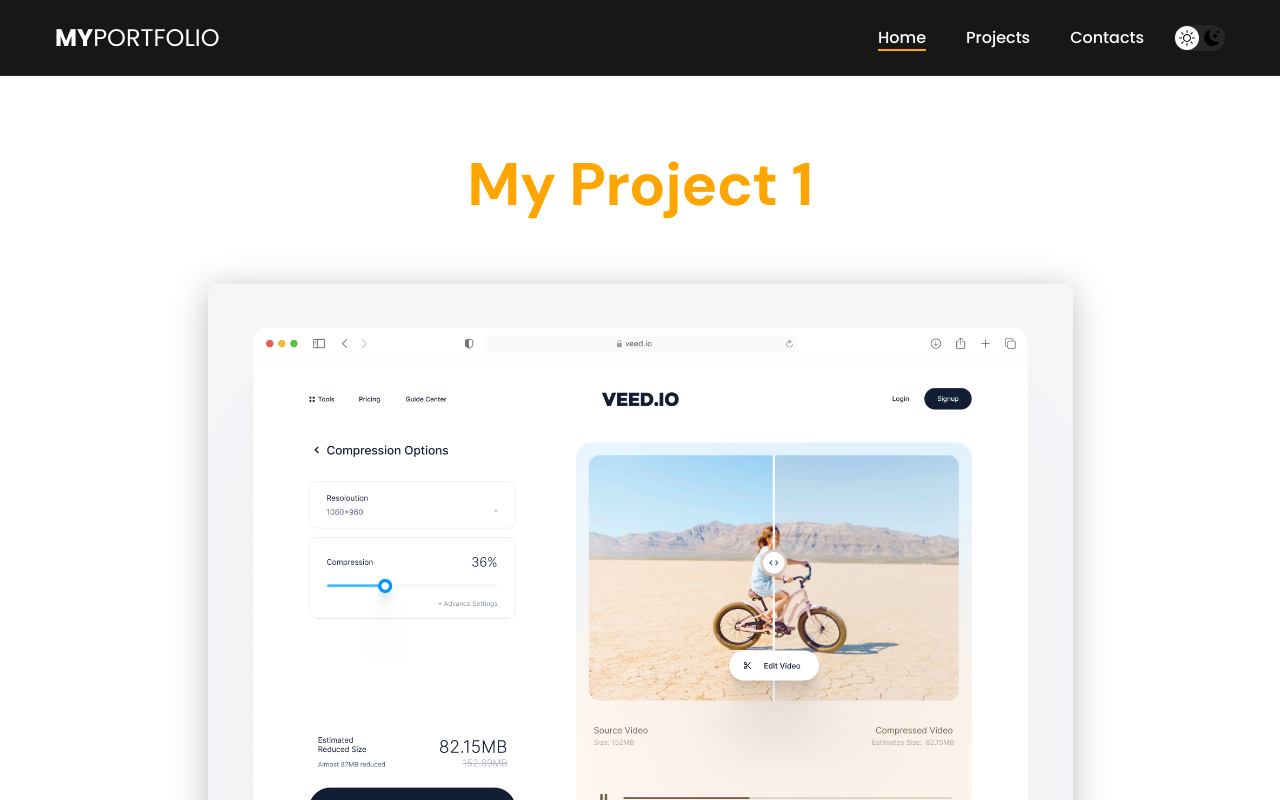
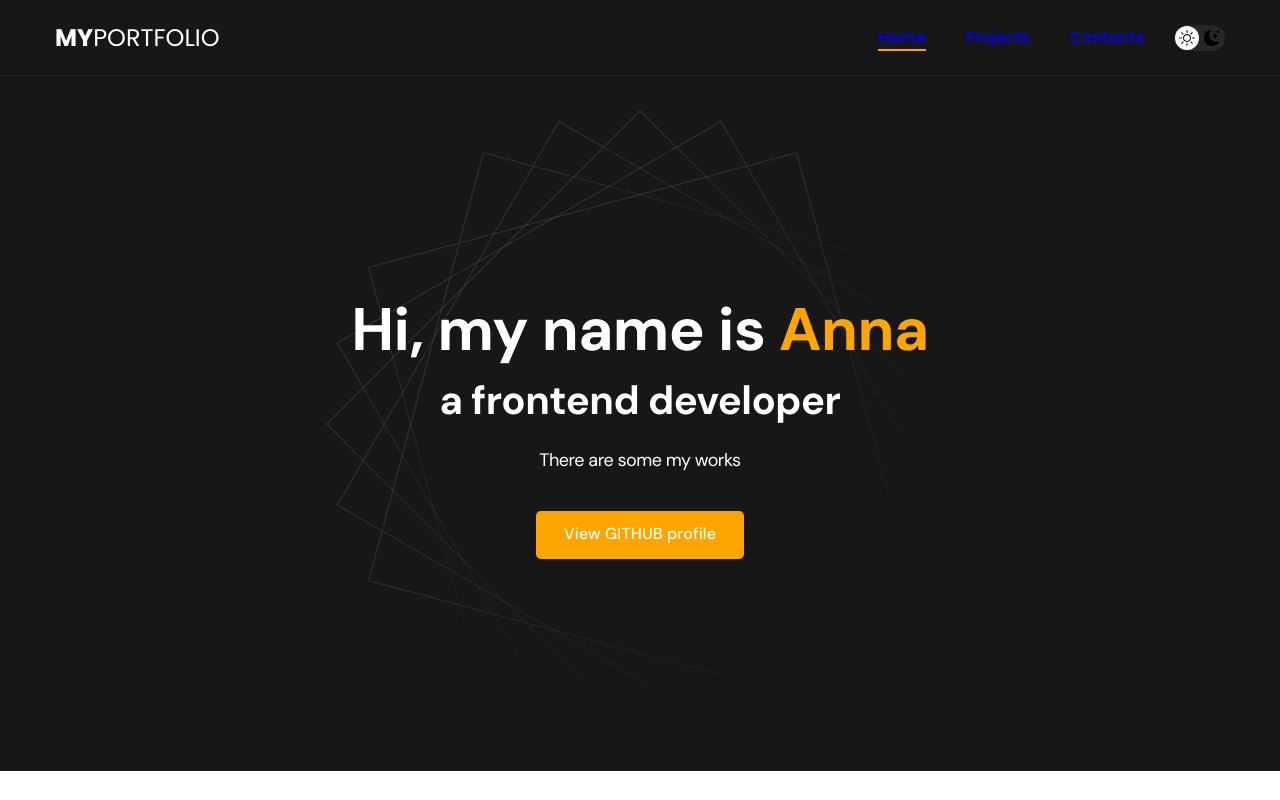
Before and after one commit to AnnaHelvetii/Portfolio-project-react, a React (Create React App) app: page / in a window 1280 px wide. Shown: the top 800 px of the page. Built offline with nearby package versions, Linux system fonts and the light colour scheme.

Commit message:
Second Commit. Router

```diff
--- a/package.json
+++ b/package.json
@@ -8,6 +8,7 @@
     "@testing-library/user-event": "^13.5.0",
     "react": "^18.3.1",
     "react-dom": "^18.3.1",
+    "react-router-dom": "^6.23.1",
     "react-scripts": "5.0.1",
     "web-vitals": "^2.1.4"
   },
--- a/src/App.js
+++ b/src/App.js
@@ -1,28 +1,33 @@
-import "./styles/main.css"
+import "./styles/main.css";
 
-import Navbar from "./components/navbar/Navbar"
-import Footer from "./components/footer/Footer"
-import Home from "./pages/Home"
+import {BrowserRouter as Router, Routes, Route} from "react-router-dom";
+
+import Navbar from "./components/navbar/Navbar";
+import Footer from "./components/footer/Footer";
+import Home from "./pages/Home";
 import Projects from "./pages/Projects";
 import Contacts from "./pages/Contacts";
 import ProjectPage from "./pages/ProjectPage";
 
+import ScrollToTop from "./utils/scrollToTop";
+
 function App() {
 	return (
 		<div className="App">
+			<Router>
+				<ScrollToTop/>
+				<Navbar />
 
-			<Navbar />
+				<Routes>
+					<Route path="/" element={<Home />} />
+					<Route path="/projects" element={<Projects />} />
+					<Route path="/project" element={<ProjectPage />} />
+					<Route path="/contacts" element={<Contacts />} />
+				</Routes>
 
-			{/* <Home /> */}
+				<Footer />
 
-			{/* <Projects /> */}
-
-			{/* <Contacts/> */}
-
-			<ProjectPage/>
-
-			<Footer />
-
+			</Router>
 		</div>
 	);
 }
--- a/src/components/btnGitHub/BtnGitHub.js
+++ b/src/components/btnGitHub/BtnGitHub.js
@@ -3,7 +3,7 @@ import gitHubIc from "./gitHub-black.svg"
 
 const BtnGitHub = ({ link }) => {
 	return (
-		<a href={link} target="_blank" className="btn-outline">
+		<a href={link} target="_blank" rel="noreferrer" className="btn-outline">
 			<img src={gitHubIc} alt="" />
 			GitHub repo
 		</a>
--- a/src/components/navbar/Navbar.js
+++ b/src/components/navbar/Navbar.js
@@ -1,16 +1,22 @@
 import "./style.css";
+
+import { NavLink } from "react-router-dom";
 
 import sun from "./../../img/icons/sun.svg";
 import moon from "./../../img/icons/moon.svg";
 
 const Navbar = () => {
+
+	const activeLink = "nav_list__link nav-list__link--active";
+	const commonLink = "nav_list__link";
+
 	return (
 		<nav className="nav">
 			<div className="container">
 				<div className="nav-row">
-					<a href="./index.html" className="logo">
+					<NavLink to="/" className="logo">
 						<strong>MY</strong>PORTFOLIO
-					</a>
+					</NavLink>
 
 					<button className="dark-mode-btn">
 						<img src={sun} alt="Light mode" className="dark-mode-btn__icon" />
@@ -19,13 +25,19 @@ const Navbar = () => {
 
 					<ul className="nav-list">
 						<li className="nav-list__item">
-							<a href="./index.html" className="nav-list__link nav-list__link--active">Home</a>
+							<NavLink to="/" className={({isActive}) => isActive ? activeLink : commonLink}>
+								Home
+							</NavLink>
 						</li>
 						<li className="nav-list__item">
-							<a href=".projects.html" className="nav-list__link">Projects</a>
+							<NavLink to="/projects" className={({isActive}) => isActive ? activeLink : commonLink}>
+								Projects
+							</NavLink>
 						</li>
 						<li className="nav-list__item">
-							<a href="./contacts.html" className="nav-list__link">Contacts</a>
+							<NavLink to="/contacts" className={({isActive}) => isActive ? activeLink : commonLink}>
+								Contacts
+							</NavLink>
 						</li>
 					</ul>
 				</div>
--- a/src/components/project/Project.js
+++ b/src/components/project/Project.js
@@ -1,6 +1,4 @@
 import "./style.css"
-
-import project1 from "./../../img/projects/project-1.jpg"
 
 const Project = ({title, img}) => {
 	return (
--- /dev/null
+++ b/src/utils/scrollToTop.js
@@ -0,0 +1,12 @@
+import { useEffect } from "react";
+import { useLocation } from "react-router-dom";
+
+export default function ScrollToTop() {
+	const { pathname } = useLocation();
+
+	useEffect(() => {
+		window.scrollTo(0, 0);
+	}, [pathname]);
+
+	return null;
+}
```
Also changed, not shown: 1 other file (tests, documents, lock files or other folders).
